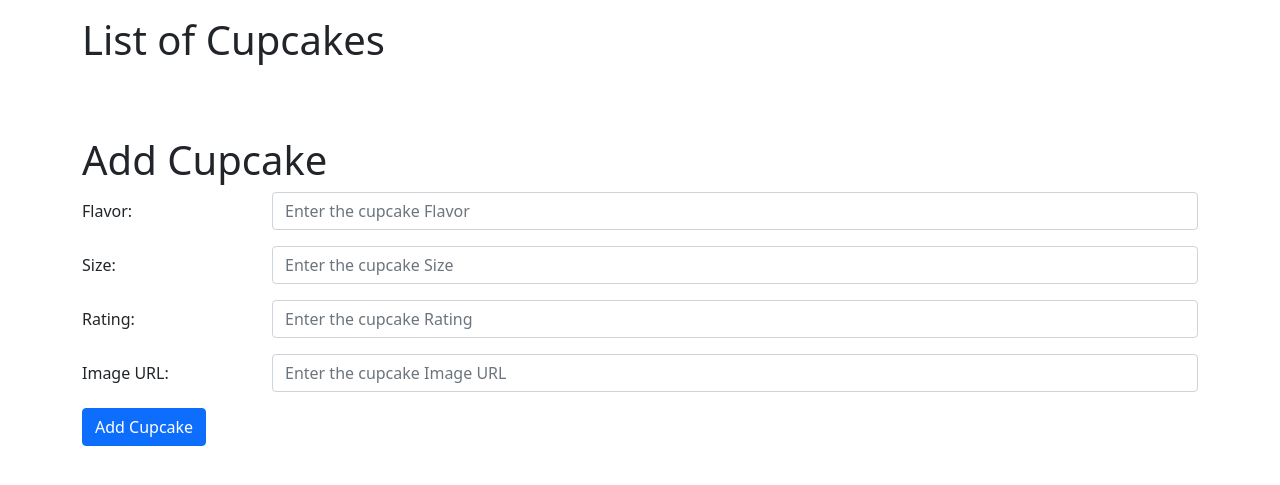
After one commit to brianelizondo/RESTFUL-JSON-APIs, a Flask app: page / in a window 1280 px wide. The commit adds this page. Shown: the top 485 px of the page. Run offline with Flask 2, Linux system fonts and the light colour scheme; data that the repository does not hold is empty.

Commit message:
Part Five: Start on the frontend => Page should be entirely static without providing any information on cupcakes in the database. Write Javascript (using axios and jQuery) for queries the API to get the cupcakes and adds to the page and handles form submission to both let the API know about the new cupcake and updates the list on the page to show it

```diff
--- a/app.py
+++ b/app.py
@@ -18,6 +18,14 @@ def page_not_found(e):
     Custom 404 Error Page
     """
     return render_template('404.html'), 404
+
+
+@app.route("/")
+def homepage():
+    """
+    List of cupcakes
+    """
+    return render_template("home.html")
 
 
 @app.route("/api/cupcakes")
--- /dev/null
+++ b/static/script.js
@@ -0,0 +1,43 @@
+// Set the localhost URL
+const URL_LOCALHOST = 'http://127.0.0.1:5000'
+
+function updateCupcakesList(cupcake){
+    let $new_cupcake = $(`<li>${cupcake}</li>`);
+    $new_cupcake.addClass('list-group-item');
+    $('#cupcakes_list').append($new_cupcake);
+}
+
+// Get the cupcakes list and adds to the page
+async function getCupcakes(){
+    try{
+        const response = await axios.get(`${ URL_LOCALHOST }/api/cupcakes`);
+        const cupcakes_list = response.data.cupcakes;
+        for(let cupcake of cupcakes_list){
+            updateCupcakesList(cupcake.flavor);
+        }
+    } catch (error) {
+        console.error(error);
+    }
+}
+
+// Handles form submission to both let the API know about the new cupcake and updates the list
+async function addCupcake(){
+    try{
+        const flavor = $('#flavor').val();
+        const size = $('#size').val();
+        const rating = parseFloat($('#rating').val());
+        const image = $('#image').val();
+        const response = await axios.post(`${ URL_LOCALHOST }/api/cupcakes`, {flavor, size, rating, image});
+        updateCupcakesList(response.data.cupcake.flavor);
+        $('#add_cupcake')[0].reset();
+    } catch (error) {
+        console.error(error);
+    }
+}
+$('#add_cupcake button').click(function(evt){
+    evt.preventDefault();
+    addCupcake();
+});
+
+// Load and show all cupcakes
+getCupcakes();
--- a/templates/base.html
+++ b/templates/base.html
@@ -5,11 +5,14 @@
     <meta http-equiv="X-UA-Compatible" content="IE=edge">
     <meta name="viewport" content="width=device-width, initial-scale=1.0">
     <title>RESTFUL JSON APIs - Cupcakes App - {% block title %}{% endblock %}</title>
-    <link rel="stylesheet" href="/static/style.css">
     <link href="https://cdn.jsdelivr.net/npm/bootstrap@5.1.3/dist/css/bootstrap.min.css" rel="stylesheet" integrity="sha384-1BmE4kWBq78iYhFldvKuhfTAU6auU8tT94WrHftjDbrCEXSU1oBoqyl2QvZ6jIW3" crossorigin="anonymous">
-    <script src="https://cdn.jsdelivr.net/npm/bootstrap@5.1.3/dist/js/bootstrap.bundle.min.js" integrity="sha384-ka7Sk0Gln4gmtz2MlQnikT1wXgYsOg+OMhuP+IlRH9sENBO0LRn5q+8nbTov4+1p" crossorigin="anonymous"></script>
 </head>
 <body>
     {% block content %}{% endblock %}
+
+    <script src="https://cdn.jsdelivr.net/npm/bootstrap@5.1.3/dist/js/bootstrap.bundle.min.js" integrity="sha384-ka7Sk0Gln4gmtz2MlQnikT1wXgYsOg+OMhuP+IlRH9sENBO0LRn5q+8nbTov4+1p" crossorigin="anonymous"></script>
+    <script src="https://code.jquery.com/jquery-3.6.0.min.js" integrity="sha256-/xUj+3OJU5yExlq6GSYGSHk7tPXikynS7ogEvDej/m4=" crossorigin="anonymous"></script>
+    <script src="https://cdn.jsdelivr.net/npm/axios/dist/axios.min.js"></script>
+    <script src="/static/script.js"></script>
 </body>
 </html>
--- /dev/null
+++ b/templates/home.html
@@ -0,0 +1,46 @@
+{% extends "base.html" %}
+
+{% block title %}Pets list{% endblock %}
+
+{% block content %}
+<div class="container">
+    <div class="row mt-3">
+        <h1 class="display-6">List of Cupcakes</h1>
+    </div>
+    <div class="row mt-3">
+        <ul id="cupcakes_list" class="list-group">
+
+        </ul>
+    </div>
+    <div class="row mt-5">
+        <h4 class="display-6">Add Cupcake</h4>
+        <form id="add_cupcake" method="post">
+            <div class="mb-3 row">
+                <label for="flavor" class="col-sm-2 col-form-label">Flavor:</label>
+                <div class="col-sm-10">
+                    <input type="text" class="form-control" id="flavor" placeholder="Enter the cupcake Flavor">
+                </div>
+            </div>
+            <div class="mb-3 row">
+                <label for="size" class="col-sm-2 col-form-label">Size:</label>
+                <div class="col-sm-10">
+                    <input type="text" class="form-control" id="size" placeholder="Enter the cupcake Size">
+                </div>
+            </div>
+            <div class="mb-3 row">
+                <label for="rating" class="col-sm-2 col-form-label">Rating:</label>
+                <div class="col-sm-10">
+                    <input type="text" class="form-control" id="rating" placeholder="Enter the cupcake Rating">
+                </div>
+            </div>
+            <div class="mb-3 row">
+                <label for="image" class="col-sm-2 col-form-label">Image URL:</label>
+                <div class="col-sm-10">
+                    <input type="text" class="form-control" id="image" placeholder="Enter the cupcake Image URL">
+                </div>
+            </div>
+            <button type="submit" class="btn btn-primary">Add Cupcake</button>
+        </form>
+    </div>
+</div>
+{% endblock %}
```
